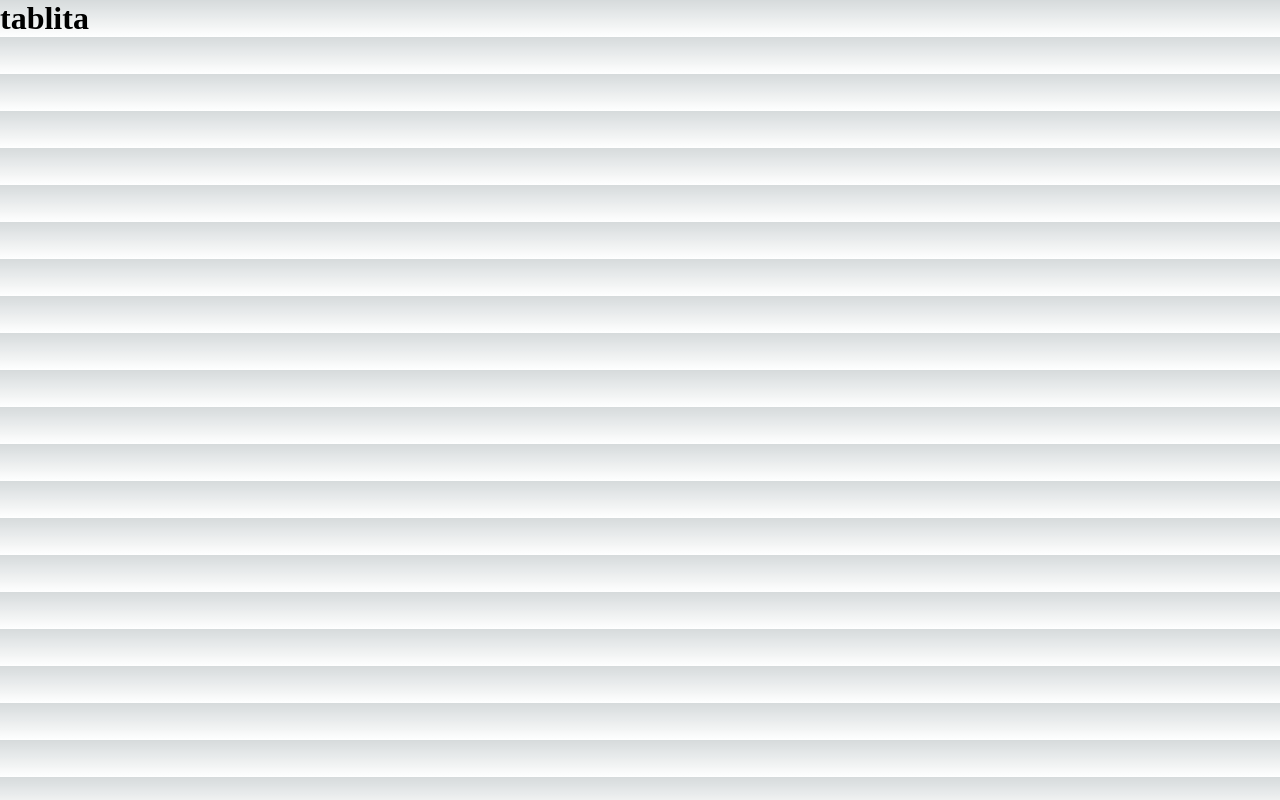
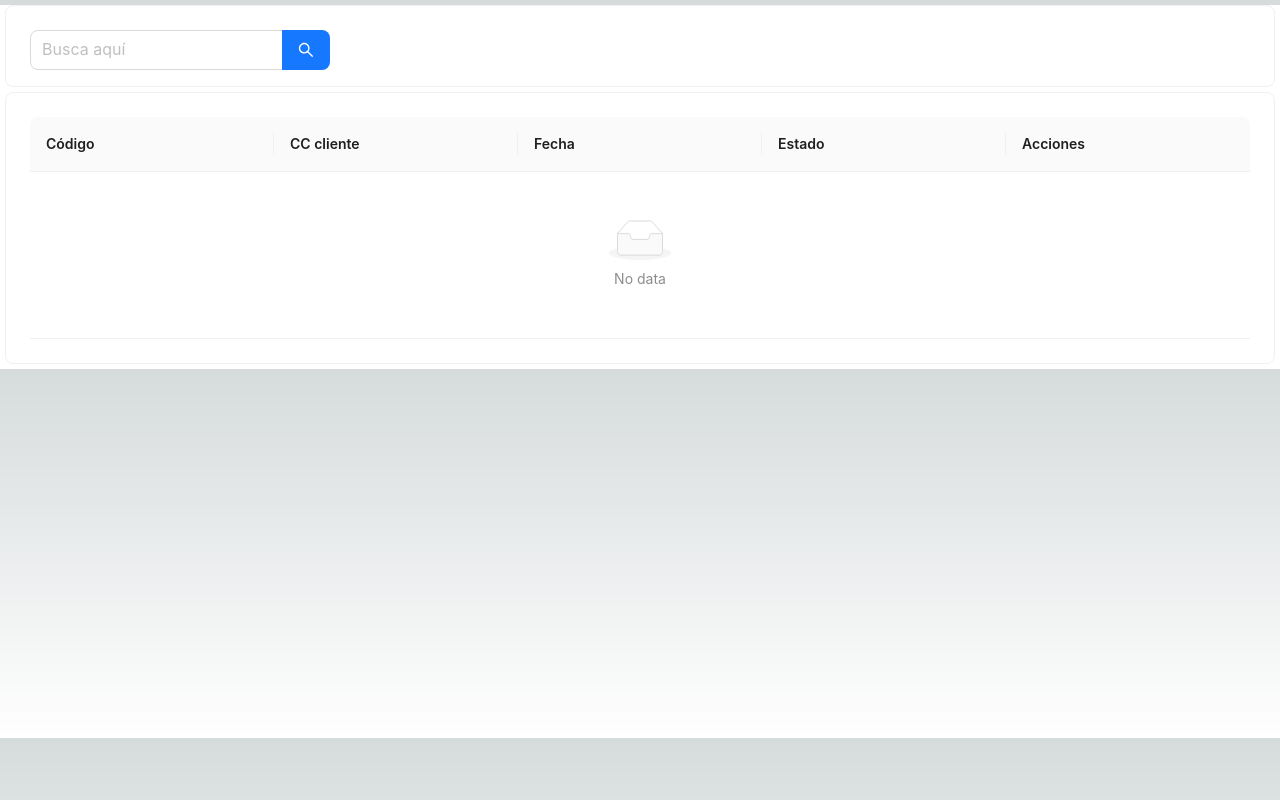
Before and after one commit to dalvarez082/service_pos_app, a Next.js app: page /Table_sale in a window 1280 px wide. Built offline with nearby package versions, Linux system fonts and the light colour scheme.

Commit message:
Design "venta" page

```diff
--- a/src/pages/Client.jsx
+++ b/src/pages/Client.jsx
@@ -2,11 +2,10 @@ import React from "react";
 import Table_client from "./Components/Table_client";
 import Search_client from "./Components/Search_client";
 import Add_client from "./Components/Add_client";
-import { useEffect, useState, useRef } from "react";
+import { useState} from "react";
 import axios from "axios";
 import Cookies from 'cookies-js';
 import { Form } from "antd";
-import { Height, Search } from "@mui/icons-material";
 import { Card } from "antd";
 
 
@@ -38,7 +37,7 @@ const Client = () => {
 
         ...client,
         key: client.cc_client,
-         fecha: client.fecha ? new Date(client.fecha).toISOString().slice(0, 10) : null,
+        fecha: client.fecha ? new Date(client.fecha).toISOString().slice(0, 10) : null,
       }));
       setData(clients);
       setCurrentData(clients);
--- a/src/pages/Components/Search_client.jsx
+++ b/src/pages/Components/Search_client.jsx
@@ -1,4 +1,3 @@
-import { Search } from "@mui/icons-material";
 import { AutoComplete, Input } from "antd";
 import { useState } from "react";
 import axios from "axios";
--- /dev/null
+++ b/src/pages/Components/Search_sale.jsx
@@ -0,0 +1,57 @@
+import { AutoComplete, Input } from "antd";
+import { useState } from "react";
+import axios from "axios";
+
+const Search_sale = (props) => {
+    // const { search, reset } = props;
+    // const [options, setOptions] = useState([]);
+
+    // const searchData = (query) => {
+    //   axios.get("http://localhost:3001/client").then((res) => {
+
+    //     const filter = res.data.filter(item => item.cc.indexOf(query) >=0)
+
+    //     const op = filter.map((_item, idx) => {
+    //       return {
+    //         value: _item.cc,
+    //         label: (
+    //           <div
+    //             style={{
+    //               display: "flex",
+    //               justifyContent: "space-between",
+    //             }}
+    //           >
+    //             <span>{_item.cc}</span>
+    //           </div>
+    //         ),
+    //       };
+    //     });
+    //     setOptions(op);
+    //   });
+    // };
+
+    // const handleSearch = (value) => {
+    //   if(!value) reset()
+    //   searchData(value)
+    // };
+
+    // const onSelect = (value) => {
+    //   console.log(value)
+    //   search(value)
+    // };
+
+    return (
+      <AutoComplete
+        dropdownMatchSelectWidth={252}
+        style={{
+          width: 300,
+        }}
+        // options={options}
+        // onSelect={onSelect}
+        // onSearch={handleSearch}
+      >
+        <Input.Search size="large" placeholder="Busca aquí" enterButton />
+      </AutoComplete>
+    );
+  };
+  export default Search_sale;
--- /dev/null
+++ b/src/pages/Components/Table_sales.jsx
@@ -0,0 +1,80 @@
+import React from "react";
+import { Space, Table, Button, Popconfirm, notification, Tooltip } from "antd";
+import { Delete, EditNote } from "@mui/icons-material";
+import axios from "axios";
+import Cookies from 'cookies-js';
+import { useEffect, useState } from "react";
+import CheckCircleOutlineIcon from "@mui/icons-material/CheckCircleOutline";
+import ErrorOutlineIcon from "@mui/icons-material/ErrorOutline";
+
+
+const Table_sales = (props) => {
+
+
+  const columns = [
+    {
+      title: "Código",
+      dataIndex: "id_sale",
+      key: "id_sale",
+    },
+    {
+      title: "CC cliente",
+      dataIndex: "cc_client",
+      key: "cc_client",
+    },
+    {
+        title: "Fecha",
+        dataIndex: "fecha",
+        key: "fecha",
+      },
+    {
+      title: "Estado",
+      dataIndex: "Estado",
+      key: "Estado",
+    },
+
+    {
+      title: "Acciones",
+      key: "action",
+      render: (text, record) => (
+        <Space size="middle">
+          <Tooltip title="Editar" color={'cyan'}>
+            <Button
+              type="primary"
+              icon={<EditNote />}
+            //   onClick={() => {
+            //     show_data_client(record);
+            //     console.log(record)
+            //   }}
+            />
+          </Tooltip>
+
+          <Tooltip title="Eliminar" color={'red'}>
+            <Popconfirm
+              placement="topRight"
+              title={<strong style={{ fontSize: "18px" }}>Confirmación</strong>}
+              description={
+                <strong>¿Esta seguro que quiere eliminar esta venta?</strong>
+              }
+            //   onConfirm={() => delete_client(record.cc_client)}
+            //   okText="Si"
+            //   cancelText="No"
+            //   icon={
+            //     <ErrorOutlineIcon
+            //       style={{ color: "#FFD700", fontSize: "30px" }}
+            //     />
+            //   }
+            >
+              <Button type="danger" icon={<Delete />} />
+            </Popconfirm>
+          </Tooltip>
+        </Space>
+      ),
+    },
+  ];
+
+  return <Table  columns={columns}scroll={{ y: 290 }} />;
+
+};
+
+export default Table_sales;
--- a/src/pages/Table_sale.jsx
+++ b/src/pages/Table_sale.jsx
@@ -1,12 +1,39 @@
-import React from 'react';
+import React from "react";
+import Table_sales from "./Components/Table_sales";
+import Search_sale from "./Components/Search_sale";
+import { useState} from "react";
+import axios from "axios";
+import Cookies from 'cookies-js';
+import { Form } from "antd";
+import { Card } from "antd";
+
 
 const Table_sale = () => {
+
+
+
   return (
-    <div style={{
-      color : 'black'
-    }}>
-      <h1>tablita</h1>
+    <div
+    style={{
+        height: "100%",
+        backgroundColor: "white",
+      }}>
+      <Card
+        style={{
+          height: "20%",
+          margin: "5px"
+        }}>
+            <Search_sale style={{}}></Search_sale>
+      </Card>
 
+      <Card
+        style={{
+            margin: "5px",
+            height : '75%'
+        }}>
+
+            <Table_sales style={{height:'100%'}}/>
+        </Card>
     </div>
   );
 };
```
